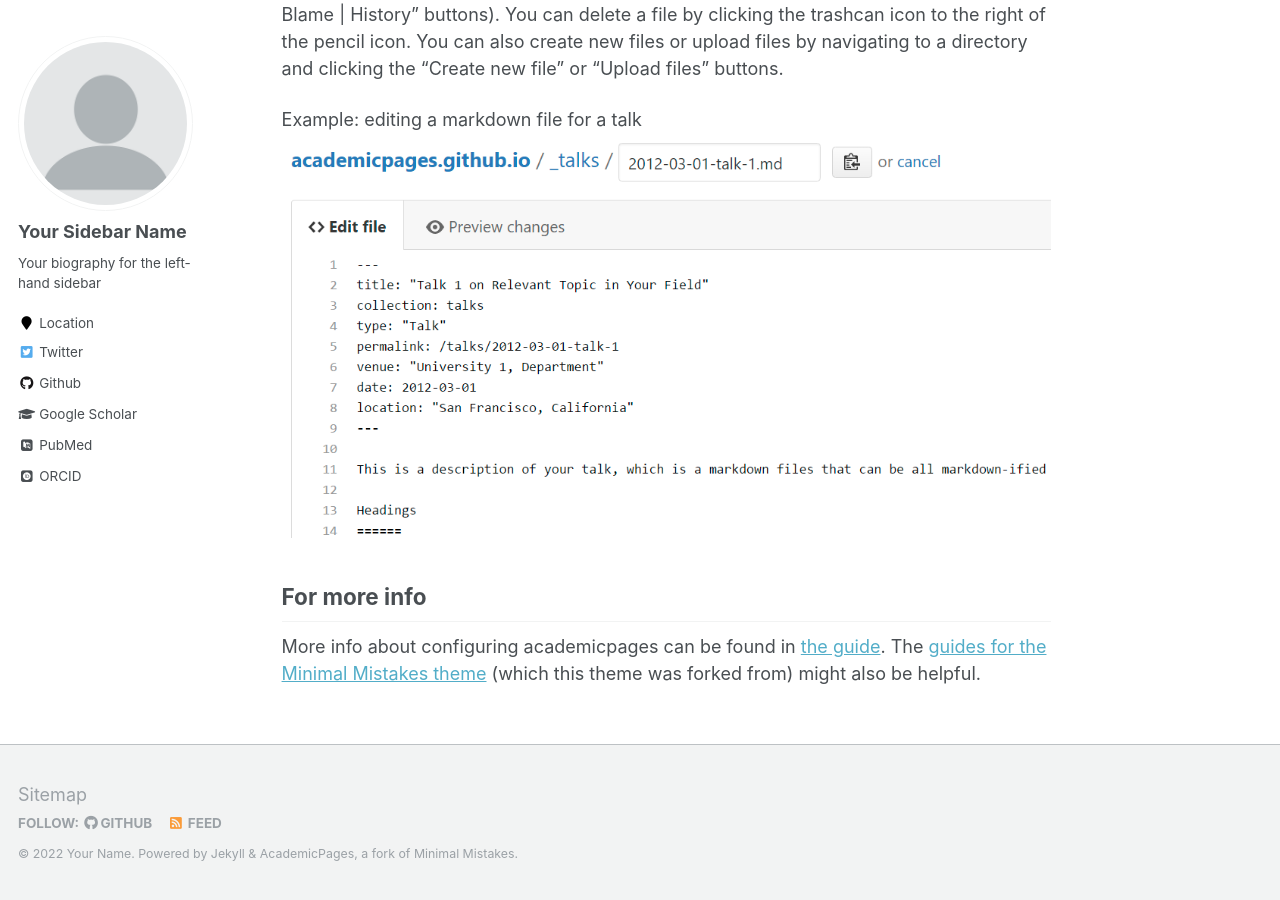
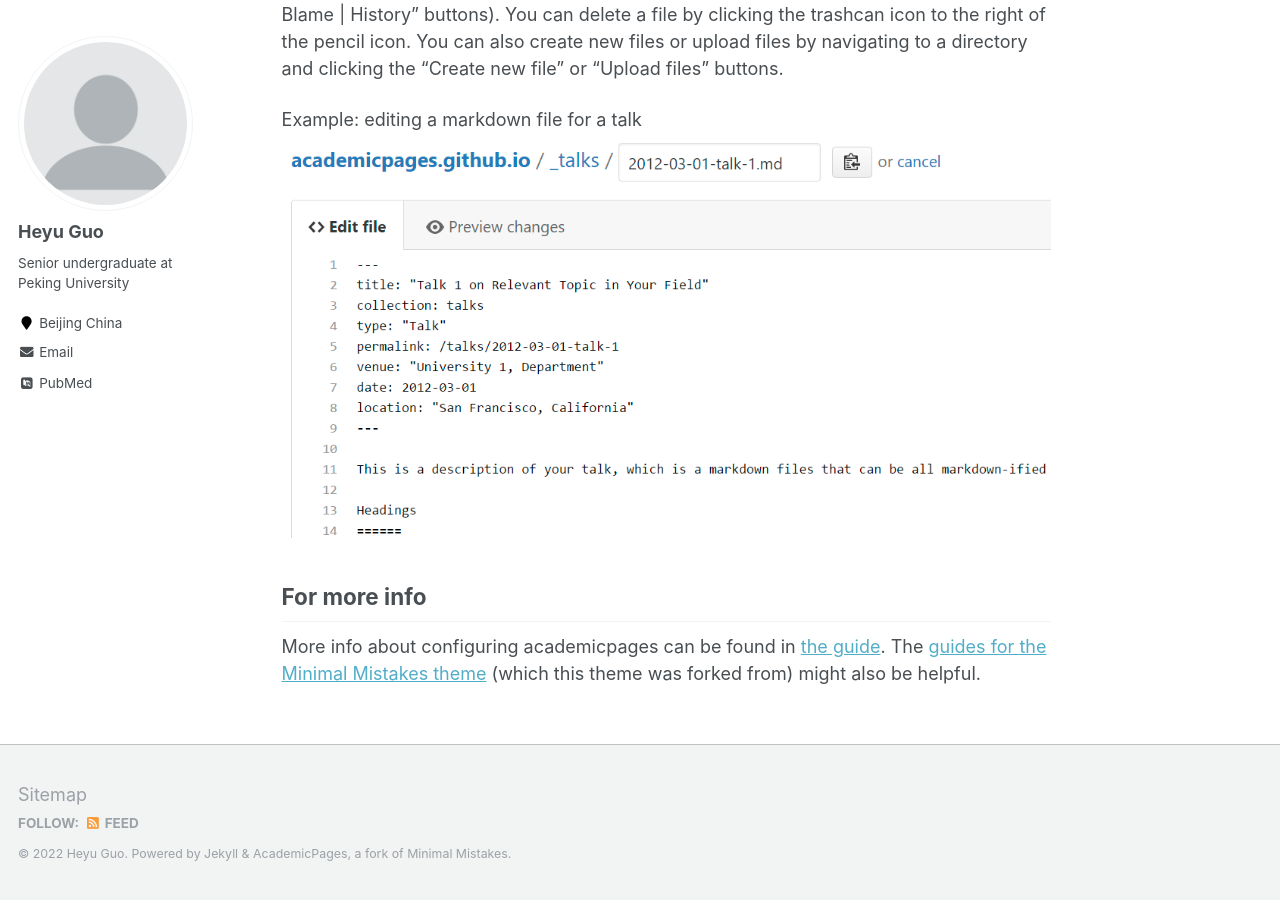
Before and after one commit to GuoHeyu/GuoHeyu.github.io, a Jekyll site: the page built from _pages/about.md, in a window 1280 px wide and 900 px high, scrolled down 2463 px. Built offline with Jekyll 4.4.1, drawn with Linux system fonts in a browser that asks for light colours; some web fonts are replaced; some of the changed text lies outside the part shown.

Commit message:
Update _config.yml

```diff
--- a/_config.yml
+++ b/_config.yml
@@ -7,13 +7,13 @@
 
 # Site Settings
 locale                   : "en-US"
-title                    : "Your Name / Site Title"
+title                    : "Heyu Guo"
 title_separator          : "-"
-name                     : &name "Your Name"
-description              : &description "personal description"
+name                     : &name "Heyu Guo"
+description              : &description "Senior undergraduate at Peking University"
 url                      : https://guoheyu.github.io/ # the base hostname & protocol for your site e.g. "https://mmistakes.github.io"
 baseurl                  : "" # the subpath of your site, e.g. "/blog"
-repository               : "GuoHeyu/GuoHeyu.github.io"
+repository               : "GuoHeyu.github.io"
 teaser                   :  # filename of teaser fallback teaser image placed in /images/, .e.g. "500x300.png"
 breadcrumbs              : false # true, false (default)
 words_per_minute         : 160
@@ -80,14 +80,14 @@ analytics:
 
 # Site Author
 author:
-  name             : "Your Sidebar Name"
+  name             : "Heyu Guo"
   avatar           : "profile.png"
-  bio              : "Your biography for the left-hand sidebar"
-  location         : "Location"
+  bio              : "Senior undergraduate at Peking University"
+  location         : "Beijing China"
   employer         :
   pubmed           : "https://www.ncbi.nlm.nih.gov/pubmed/?term=john+snow"
-  googlescholar    : "http://yourfullgooglescholarurl.com"
-  email            :
+  googlescholar    :
+  email            : "1900012727@pku.edu.cn"
   researchgate     :  # example: "https://www.researchgate.net/profile/yourprofile"
   uri              :
   bitbucket        :
@@ -96,20 +96,20 @@ author:
   flickr           :
   facebook         :
   foursquare       :
-  github           : "academicpages"
+  github           :
   google_plus      :
   keybase          :
   instagram        :
   impactstory      : #"https://profiles.impactstory.org/u/xxxx-xxxx-xxxx-xxxx"
   lastfm           :
   linkedin         :
-  orcid            : "http://orcid.org/yourorcidurl"
+  orcid            :
   pinterest        :
   soundcloud       :
   stackoverflow    : # http://stackoverflow.com/users/123456/username
   steam            :
   tumblr           :
-  twitter          : "replacethistwitterhandle"
+  twitter          :
   vine             :
   weibo            :
   xing             :
```
